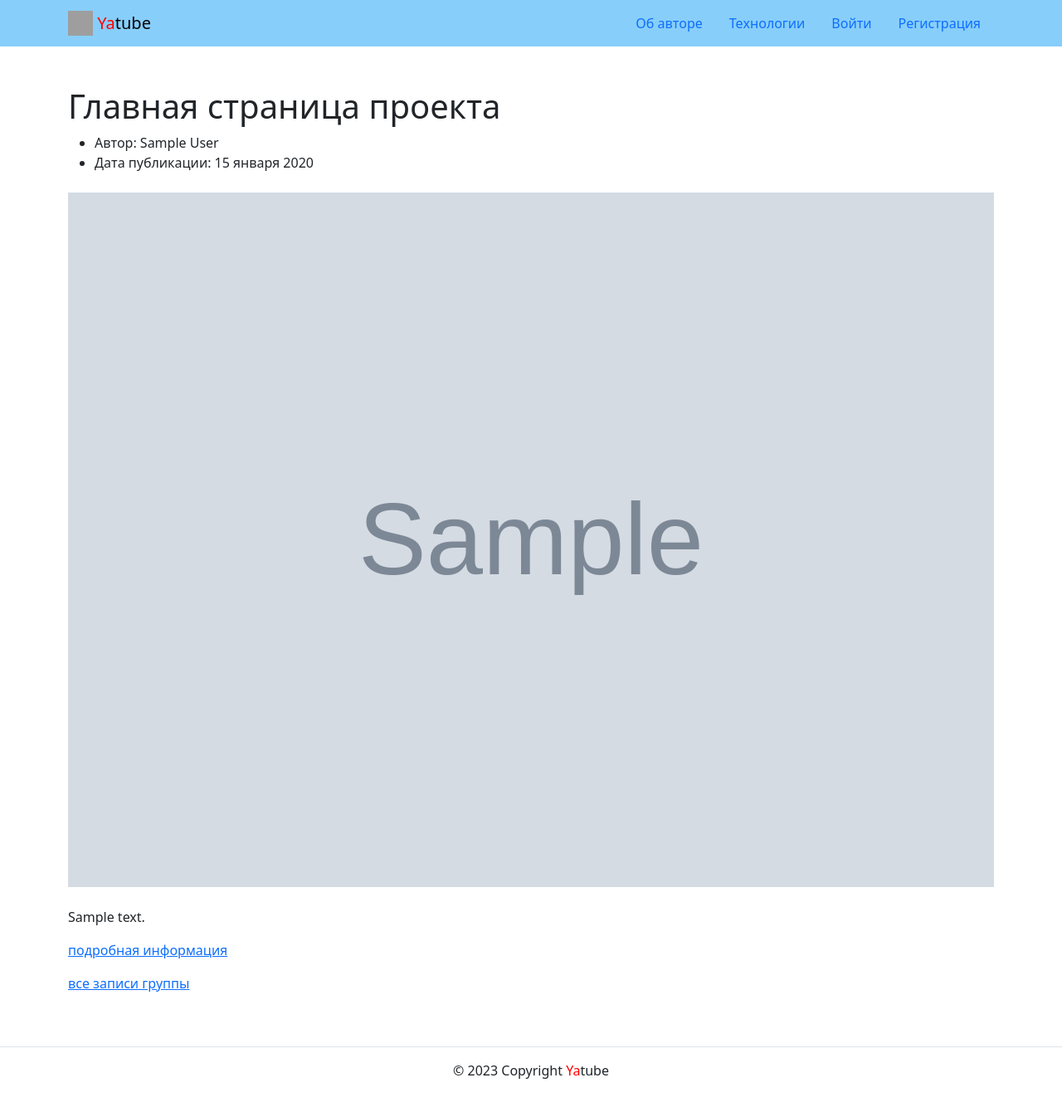
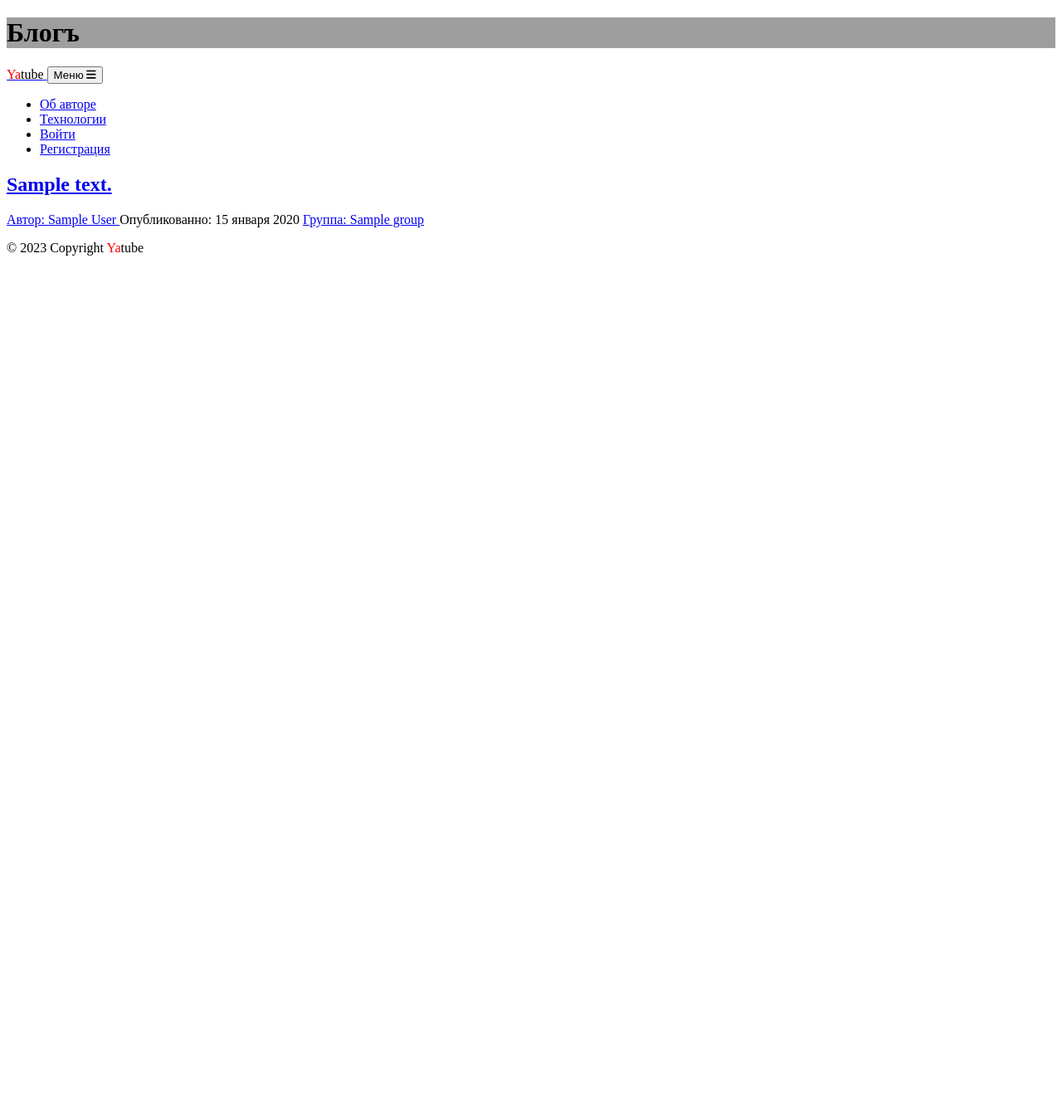
Before and after one commit to Bigbrotherx/hw05_final, a Django app: page / in a window 1280 px wide. Shown: the whole page at 83% size. After the commit the page ends 308 px from the top, so only its background shows below. Run offline with Django 3.2, Linux system fonts and the light colour scheme; tables that the repository leaves empty hold one stand-in row (values such as "Sample post"); grey boxes marked "Sample" are stand-in pictures; some libraries are stand-ins or nearby versions; grey boxes are pictures that could not be loaded.

Commit message:
alternative_design

```diff
--- /dev/null
+++ b/yatube/core/context_processors/image.py
@@ -0,0 +1,45 @@
+import re
+
+from django.urls import reverse
+
+
+def image(request):
+    '''Добавляет картинку в шапку старницы'''
+    if request.get_full_path() == reverse('posts:index'):
+        return {
+            'image': 'url(/static/img/home-bg.jpg)'
+        }
+    elif request.get_full_path() == reverse('posts:follow_index'):
+        return {
+            'image': 'url(/static/img/home-bg.jpg)'
+        }
+    elif request.get_full_path() == reverse('about:author'):
+        return {
+            'image': 'url(/static/img/about-bg.jpg)'
+        }
+    elif request.get_full_path() == reverse('about:tech'):
+        return {
+            'image': 'url(/static/img/tech-bg.jpg)'
+        }
+    elif re.search(r'profile/', request.get_full_path()):
+        return {
+            'image': 'url(/static/img/contact-bg.jpg)'
+        }
+    elif re.search(r'posts/\d', request.get_full_path()):
+        return {
+            'image': 'url(/static/img/edit-bg.jpg)'
+        }
+    elif re.search(r'group/\w', request.get_full_path()):
+        return {
+            'image': 'url(/static/img/group-bg.jpg)'
+        }
+    elif request.get_full_path() == reverse('users:login'):
+        return {
+            'image': 'url(/static/img/login-bg.jpg)'
+        }
+    elif request.get_full_path() == reverse('users:signup'):
+        return {
+            'image': 'url(/static/img/login-bg.jpg)'
+        }
+    return {
+    }
--- a/yatube/posts/views.py
+++ b/yatube/posts/views.py
@@ -18,6 +18,7 @@ def index(request):
     context = {
         'page_obj': page_obj,
     }
+    cache.clear()
 
     return render(request, template, context)
 
@@ -32,6 +33,7 @@ def group_posts(request, slug):
         'group': group,
         'page_obj': page_obj,
     }
+    cache.clear()
 
     return render(request, template, context)
 
@@ -51,6 +53,7 @@ def profile(request, username):
         'page_obj': page_obj,
         'following': following,
     }
+    cache.clear()
 
     return render(request, template, context)
 
@@ -133,6 +136,8 @@ def follow_index(request):
     context = {
         'page_obj': page_obj,
     }
+    cache.clear()
+
     return render(request, template, context)
 
 
--- a/yatube/templates/base.html
+++ b/yatube/templates/base.html
@@ -2,7 +2,12 @@
 <html lang="ru">
   <head>
     {% load static %}
-    <link rel="stylesheet" href="{% static 'css/bootstrap.min.css' %}">
+    <link rel="stylesheet" href="{% static 'css/styles.css' %}" />
+    <script src="https://use.fontawesome.com/releases/v6.1.0/js/all.js" crossorigin="anonymous"></script>
+    <!-- Google fonts-->
+    <link href="https://fonts.googleapis.com/css?family=Lora:400,700,400italic,700italic" rel="stylesheet" type="text/css" />
+    <link href="https://fonts.googleapis.com/css?family=Open+Sans:300italic,400italic,600italic,700italic,800italic,400,300,600,700,800" rel="stylesheet" type="text/css" />
+
     <meta charset="utf-8">
     <meta name="viewport" content="width=device-width, initial-scale=1">
     <link rel="icon" href="{% static 'img/fav/favico.ico' %}" type="image">
@@ -11,7 +16,6 @@
     <link rel="icon" type="image/png" sizes="16x16" href="{% static 'img/fav/favicon-16x16.png' %}">
     <meta name="msapplication-TileColor" content="#000">
     <meta name="theme-color" content="#ffffff">
-    <link rel="stylesheet" href="{% static 'css/bootstrap.min.css' %}">
     <title>
       {% block title %}
       <!-- Здесь будет заголовок страницы -->
@@ -20,19 +24,21 @@
   </head>
   <body>
     <header>
+      {% block header %}
+      <!-- Здесь будет заголовок содержания страницы -->
+      {% endblock header %}
+
       {% include 'includes/header.html' %}
     </header>
     <main>
-      <div class="container py-5">
-        {% block header %}
-        <!-- Здесь будет заголовок содержания страницы -->
-        {% endblock header %}
-
-        {% block content %}
-        <!-- Основное наполнение страницы -->
-        {% endblock content %}
-      </div>
+      {% block content %}
+      <!-- Основное наполнение страницы -->
+      {% endblock content %}
     </main>
       {% include 'includes/footer.html' %}
+   <!-- Bootstrap core JS-->
+    <script src="https://cdn.jsdelivr.net/npm/bootstrap@5.1.3/dist/js/bootstrap.bundle.min.js"></script>
+    <!-- Core theme JS-->
+    <script src="{% static 'js/scripts.js' %}"></script>
   </body>
 </html>
--- a/yatube/templates/includes/header.html
+++ b/yatube/templates/includes/header.html
@@ -1,20 +1,24 @@
 {% load static %}
-<nav class="navbar navbar-light" style="background-color: lightskyblue">
-    <div class="container">
+<nav class="navbar navbar-expand-lg navbar-light" id="mainNav">
+    <div class="container px-4 px-lg-5">
         <a class="navbar-brand" href="{% url 'posts:index' %}">
-            <img src="{% static 'img/logo.png' %}" width="30" height="30" class="d-inline-block align-top" alt="">
-            <span style="color:red">Ya</span>tube
+            <span style="color:red">Ya</span><span style="color:black">tube</span>
         </a>
-        <ul class="nav nav-pills">
+        <button class="navbar-toggler" type="button" data-bs-toggle="collapse" data-bs-target="#navbarResponsive" aria-controls="navbarResponsive" aria-expanded="false" aria-label="Toggle navigation">
+                    Меню
+                    <i class="fas fa-bars"></i>
+        </button>
+        <div class="collapse navbar-collapse" id="navbarResponsive">
+            <ul class="navbar-nav ms-auto py-4 py-lg-0">
                 <li class="nav-item">
-                <a class="nav-link
+                    <a class=" nav-link px-lg-3 py-3 py-lg-4
                         {% if request.resolver_match.view_name  == 'about:author' %}
                             active
                         {% endif %}" href="{% url 'about:author' %}">Об авторе
                     </a>
                 </li>
                 <li class="nav-item">
-                <a class="nav-link
+                    <a class="nav-link px-lg-3 py-3 py-lg-4
                         {% if request.resolver_match.view_name  == 'about:tech' %}
                             active
                         {% endif %}" href="{% url 'about:tech' %}">Технологии
@@ -22,39 +26,43 @@
                 </li>
                 {% if user.is_authenticated %}
                 <li class="nav-item">
-                <a class="nav-link
+                    <a class="nav-link px-lg-3 py-3 py-lg-4
                         {% if request.resolver_match.view_name  == 'posts:post_create' %}
                             active
                         {% endif %}" href="{% url 'posts:post_create' %}">Новая запись
                     </a>
                 </li>
                 <li class="nav-item">
-                <a class="nav-link
+                    <a class="nav-link px-lg-3 py-3 py-lg-4
                         {% if request.resolver_match.view_name  == 'users:password_change' %}
                             active
                         {% endif %}" href="{% url 'users:password_change' %}">Изменить пароль
                     </a>
                 </li>
                 <li class="nav-item">
-                <a class="nav-link
+                    <a class="nav-link px-lg-3 py-3 py-lg-4
                         {% if request.resolver_match.view_name  == 'users:logout' %}
                             active
                         {% endif %}" href="{% url 'users:logout' %}">Выйти
                     </a>
                 </li>
-            <li>
-                Пользователь: {{ user.username }}
+                <li class="nav-item">
+                    <a class="nav-link px-lg-3 py-3 py-lg-4
+                        {% if request.resolver_match.view_name  == 'posts:profile' %}
+                                active
+                        {% endif %}" href="{% url 'posts:profile' user.username %}"> Пользователь: {{ user.username }}
+                    </a>
                 </li>
                 {% else %}
                 <li class="nav-item">
-                <a class="nav-link
+                    <a class="nav-link px-lg-3 py-3 py-lg-4
                         {% if request.resolver_match.view_name  == 'users:login' %}
                             active
                         {% endif %}" href="{% url 'users:login' %}">Войти
                     </a>
                 </li>
                 <li class="nav-item">
-                <a class="nav-link
+                    <a class="nav-link px-lg-3 py-3 py-lg-4
                         {% if request.resolver_match.view_name  == 'users:signup' %}
                             active
                         {% endif %}" href="{% url 'users:signup' %}">Регистрация
@@ -63,4 +71,5 @@
                 {% endif %}
             </ul>
         </div>
+    </div>
 </nav>
--- /dev/null
+++ b/yatube/templates/musthead.html
@@ -0,0 +1,17 @@
+{% extends 'base.html' %}
+
+{% block header %}
+
+<header class="masthead" style="background-image: {{ image }}">
+  <div class="container position-relative px-4 px-lg-5">
+    <div class="row gx-4 gx-lg-5 justify-content-center">
+      <div class="col-md-10 col-lg-8 col-xl-7">
+        {% block musthead %}
+        {% endblock %}
+      </div>
+    </div>
+  </div>
+</header>
+
+
+{% endblock %}
--- a/yatube/templates/posts/includes/post_card.html
+++ b/yatube/templates/posts/includes/post_card.html
@@ -1,19 +1,16 @@
-{% load thumbnail %}
-<article>
-  <ul>
-    <li>Автор: {{ post.author.get_full_name }}</li>
-    <li>Дата публикации: {{ post.created|date:"d E Y" }}</li>
-  </ul>
-  {% thumbnail post.image "960x339" crop="center" upscale=True as im %}
-  <img class="card-img my-2" src="{{ im.url }}" />
-  {% endthumbnail %}
-  <p>{{ post.text|linebreaks }}</p>
-  <p>
-    <a href="{% url 'posts:post_detail' post.pk %}">подробная информация </a>
-  </p>
+<div class="post-preview">
+<a href="{% url 'posts:post_detail' post.pk %}">
+    <h2 class="post-title">{{ post.text|truncatewords:5 }}</h2>
+</a>
+<p class="post-meta">
+  <a href="{% url 'posts:profile' post.author %}">
+    Автор: {{ post.author.get_full_name }}
+  </a>
+  Опубликованно: {{ post.created|date:"d E Y" }}
   {% if post.group and request.resolver_match.view_name != 'posts:group_list' %}
-  <p>
-    <a href="{% url 'posts:group_list' post.group.slug %}">все записи группы</a>
-  </p>
+    <a href="{% url 'posts:group_list' post.group.slug %}">
+      Группа: {{ post.group.title }}
+    </a>
   {% endif %}
-</article>
+
+</p>
--- a/yatube/templates/posts/index.html
+++ b/yatube/templates/posts/index.html
@@ -1,30 +1,38 @@
-{% extends 'base.html' %}
+{% extends 'musthead.html' %}
 {% load cache %}
 
 {% block title %}
     Последние обновления на сайте
 {% endblock title %}
 
-{% block header %}
-        <h1>Главная страница проекта</h1>
-{% endblock header %}
-
-{% block content %}
-
+{% block musthead %}
+  <div class="site-heading">
+    <h1>Блогъ</h1>
+    <span class="subheading">
       {% with index=True %}
         {% include 'posts/includes/switcher.html' %}
       {% endwith %}
+    </span>
+  </div>
+{% endblock %}
 
+
+{% block content %}
+<div class="container px-4 px-lg-5">
+  <div class="row gx-4 gx-lg-5 justify-content-center">
+    <div class="col-md-10 col-lg-8 col-xl-7">
       {% cache 20 index_page %}
         {% for post in page_obj %}
 
           {% include 'posts/includes/post_card.html'%}
-      {% if not forloop.last %}<hr>{% endif %}
+          {% if not forloop.last %}<hr class="my-4" />{% endif %}
 
         {% endfor %}
 
       {% endcache %}
 
       {% include 'posts/includes/paginator.html' %}
-
+    </div>
+  </div>
+</div>
 {% endblock content %}
--- a/yatube/templates/users/login.html
+++ b/yatube/templates/users/login.html
@@ -1,5 +1,7 @@
-{% extends "base.html" %}
+{% extends "musthead.html" %}
 {% block title %}Войти{% endblock %}
+{% block musthead %}
+{% endblock %}
 {% block content %}
   <div class="row justify-content-center">
     <div class="col-md-8 p-5">
--- a/yatube/templates/users/signup.html
+++ b/yatube/templates/users/signup.html
@@ -1,5 +1,7 @@
-{% extends "base.html" %}
+{% extends "musthead.html" %}
 {% block title %}Зарегистрироваться{% endblock %}
+{% block musthead %}
+{% endblock %}
 {% block content %}
   <div class="row justify-content-center">
     <div class="col-md-8 p-5">
--- a/yatube/yatube/settings.py
+++ b/yatube/yatube/settings.py
@@ -62,6 +62,7 @@ TEMPLATES = [
                 'django.contrib.auth.context_processors.auth',
                 'django.contrib.messages.context_processors.messages',
                 'core.context_processors.year.year',
+                'core.context_processors.image.image',
             ],
         },
     },
```
Also changed, not shown: yatube/templates/about/author.html (+15 -3 lines), yatube/templates/about/tech.html (+12 -1 lines), yatube/templates/posts/create_post.html (+15 -8 lines), yatube/templates/posts/follow.html (+14 -7 lines), yatube/templates/posts/group_list.html (+17 -11 lines), yatube/templates/posts/post_detail.html (+7 -1 lines), yatube/templates/posts/profile.html (+13 -7 lines), yatube/posts/migrations/0013_auto_20230122_1437.py (added), yatube/posts/migrations/0014_auto_20230122_1503.py (added). Lines whose indentation alone changed are shown as unchanged.
